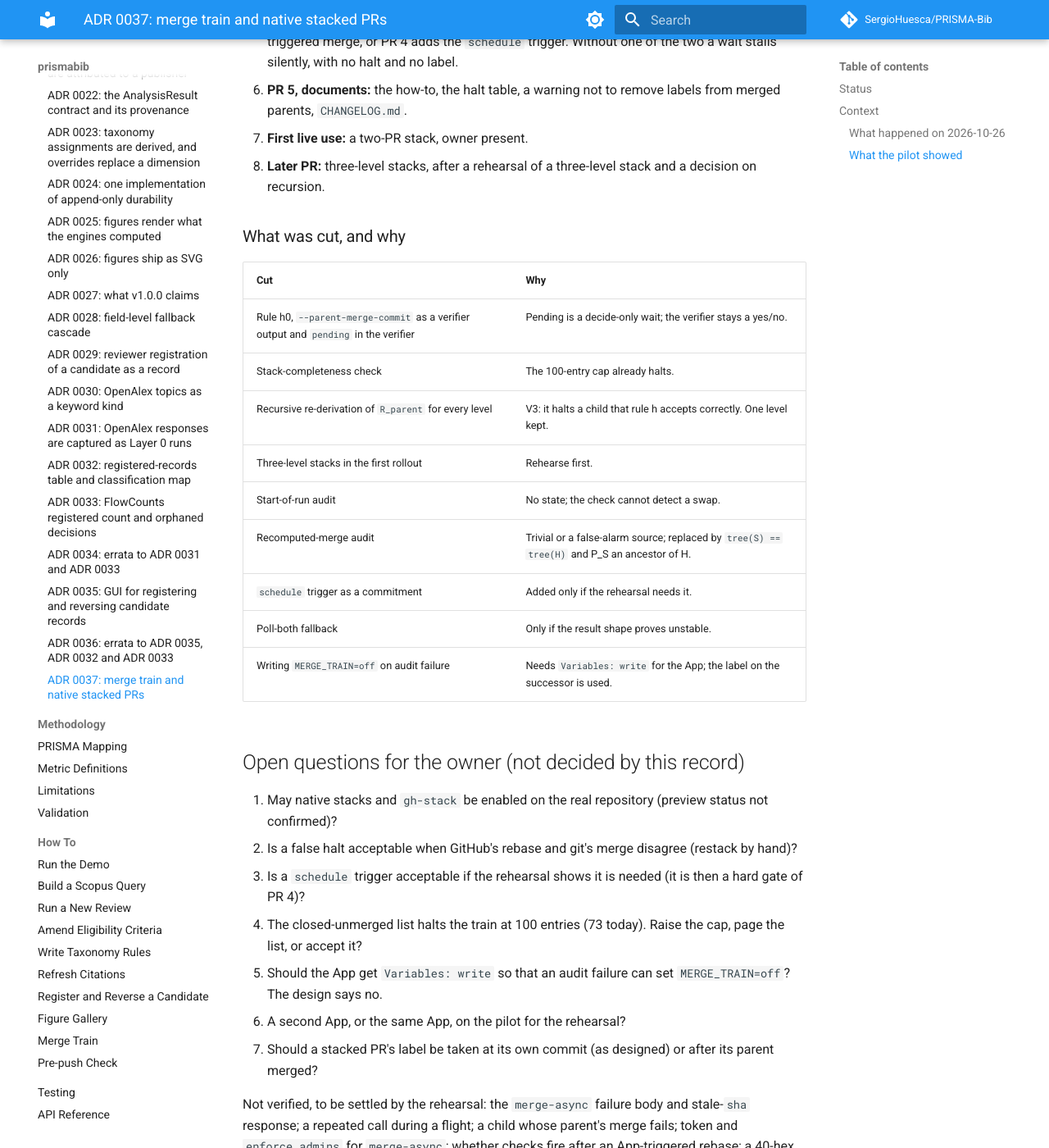
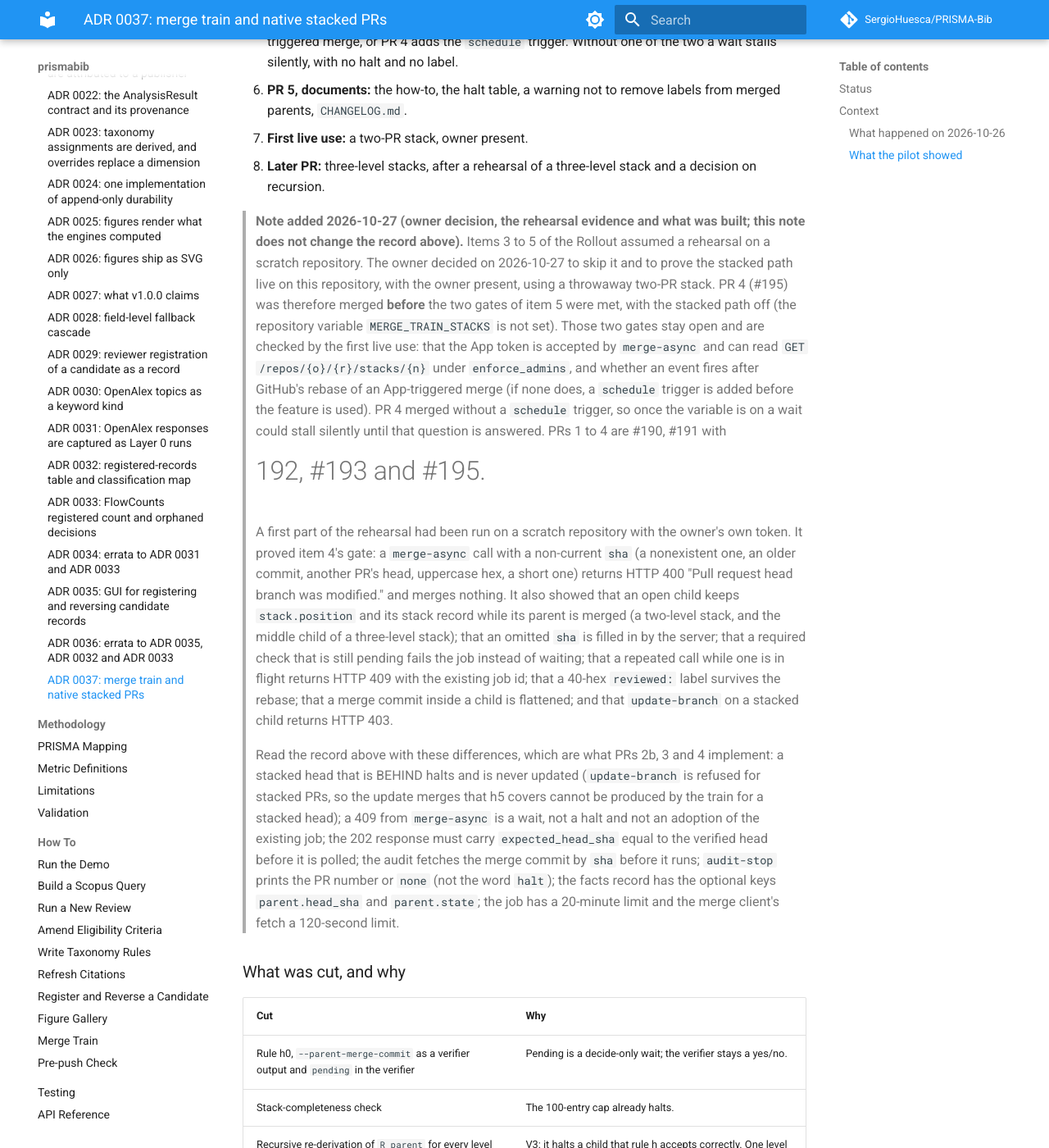
Before and after one commit to SergioHuesca/PRISMA-Bib, an MkDocs documentation site: the page built from docs/architecture/adr/0037-merge-train-and-native-stacked-prs.md, in a window 1280 px wide and 1400 px high, scrolled down 10826 px. Shown: the whole window at 82% size. Built offline with MkDocs 1.6.1 and Material for MkDocs 9.7.7, drawn with Linux system fonts in a browser that asks for light colours; comment, search, counter and statistics services are not loaded.

Commit message:
docs(adr): dated note under ADR 0037 (live test replaces the pilot rehearsal) (#196)
* docs(adr): dated note under ADR 0037 (live test replaces the pilot rehearsal; what was built)

Owner-approved pointer note on a frozen ADR; the record above is not changed.

Co-Authored-By: Claude Sonnet 5.5 <noreply@anthropic.com>
Claude-Session: https://claude.ai/code/session_01QjNadz7h2UAZ2C2xhuaY8z

* docs(adr): correct the date of the ADR 0037 note and say PR 4 merged without a schedule trigger

Co-Authored-By: Claude Sonnet 5.5 <noreply@anthropic.com>
Claude-Session: https://claude.ai/code/session_01QjNadz7h2UAZ2C2xhuaY8z

---------

Co-authored-by: Claude Sonnet 5.5 <noreply@anthropic.com>

```diff
--- a/docs/architecture/adr/0037-merge-train-and-native-stacked-prs.md
+++ b/docs/architecture/adr/0037-merge-train-and-native-stacked-prs.md
@@ -318,6 +318,32 @@ Each PR is green on its own and changes nothing the train does until PR 4.
 7. **First live use:** a two-PR stack, owner present.
 8. **Later PR:** three-level stacks, after a rehearsal of a three-level stack and a decision on recursion.
 
+> **Note added 2026-10-27 (owner decision, the rehearsal evidence and what was built; this note does not change the record above).**
+> Items 3 to 5 of the Rollout assumed a rehearsal on a scratch repository. The owner decided on 2026-10-27 to skip it and to prove
+> the stacked path live on this repository, with the owner present, using a throwaway two-PR stack. PR 4 (#195) was therefore
+> merged **before** the two gates of item 5 were met, with the stacked path off (the repository variable `MERGE_TRAIN_STACKS` is
+> not set). Those two gates stay open and are checked by the first live use: that the App token is accepted by `merge-async` and
+> can read `GET /repos/{o}/{r}/stacks/{n}` under `enforce_admins`, and whether an event fires after GitHub's rebase of an
+> App-triggered merge (if none does, a `schedule` trigger is added before the feature is used). PR 4 merged without a
+> `schedule` trigger, so once the variable is on a wait could stall silently until that question is answered. PRs 1 to 4 are #190, #191 with
+> #192, #193 and #195.
+>
+> A first part of the rehearsal had been run on a scratch repository with the owner's own token. It proved item 4's gate: a
+> `merge-async` call with a non-current `sha` (a nonexistent one, an older commit, another PR's head, uppercase hex, a short
+> one) returns HTTP 400 "Pull request head branch was modified." and merges nothing. It also showed that an open child keeps
+> `stack.position` and its stack record while its parent is merged (a two-level stack, and the middle child of a three-level
+> stack); that an omitted `sha` is filled in by the server; that a required check that is still pending fails the job instead of
+> waiting; that a repeated call while one is in flight returns HTTP 409 with the existing job id; that a 40-hex `reviewed:` label
+> survives the rebase; that a merge commit inside a child is flattened; and that `update-branch` on a stacked child returns
+> HTTP 403.
+>
+> Read the record above with these differences, which are what PRs 2b, 3 and 4 implement: a stacked head that is BEHIND halts
+> and is never updated (`update-branch` is refused for stacked PRs, so the update merges that h5 covers cannot be produced by the
+> train for a stacked head); a 409 from `merge-async` is a wait, not a halt and not an adoption of the existing job; the 202
+> response must carry `expected_head_sha` equal to the verified head before it is polled; the audit fetches the merge commit by
+> `sha` before it runs; `audit-stop` prints the PR number or `none` (not the word `halt`); the facts record has the optional keys
+> `parent.head_sha` and `parent.state`; the job has a 20-minute limit and the merge client's fetch a 120-second limit.
+
 ### What was cut, and why
 
 | Cut | Why |
```
